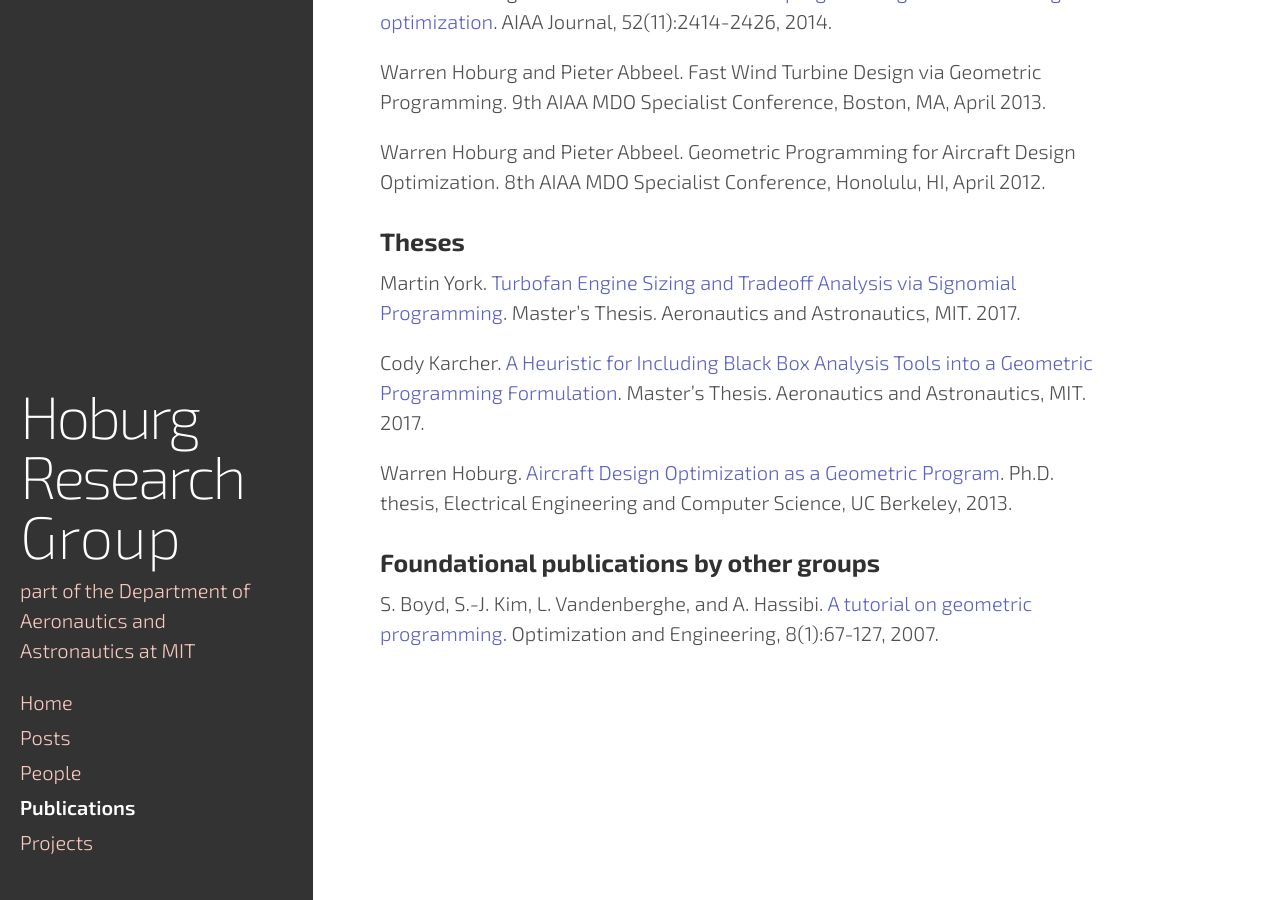
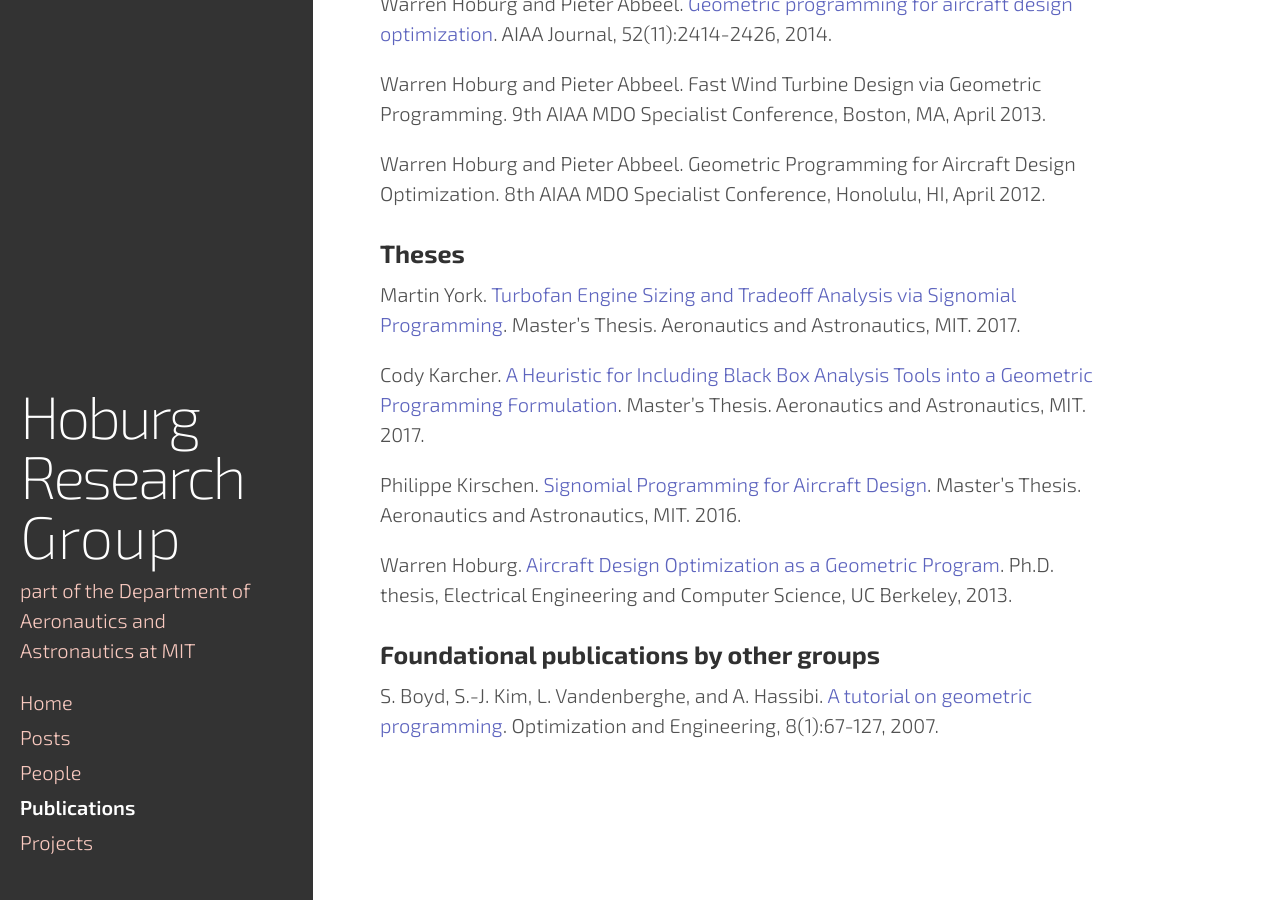
Before and after one commit to convexengineering/convexengineering.github.io, a Jekyll site: the page built from publications/index.md, in a window 1280 px wide and 900 px high, scrolled down 1035 px. Built offline with Jekyll 4.4.1, drawn with Linux system fonts in a browser that asks for light colours.

Commit message:
Adding Philippe's Master's thesis.

```diff
--- a/publications/index.md
+++ b/publications/index.md
@@ -4,6 +4,7 @@ title: Publications
 ---
 
 ### Preprints
+
 Martin York, Berk Ozturk, Edward Burnell and Warren Hoburg. [Efficient and Reliable Aircraft Multidisciplinary Design Optimization via Signomial Programming]({{site.baseurl}}/publications/SP_tasopt_watermark.pdf). | [code](http://github.com/hoburg/SPaircraft)
 
 Philippe Kirschen, Martin York, Berk Ozturk and Warren Hoburg. [Application of Signomial Programming to Aircraft Design]({{ site.baseurl }}/publications/spajoa_watermark.pdf). | [code](http://github.com/hoburg/SPaircraft)
@@ -33,6 +34,8 @@ Martin York. [Turbofan Engine Sizing and Tradeoff Analysis via Signomial Program
 
 Cody Karcher. [A Heuristic for Including Black Box Analysis Tools into a Geometric Programming Formulation]({{ site.baseurl }}/publications/karcher_masters_thesis.pdf). Master's Thesis. Aeronautics and Astronautics, MIT. 2017.
 
+Philippe Kirschen. [Signomial Programming for Aircraft Design]({{ site.baseurl }}/publications/kirschen_masters_thesis.pdf). Master's Thesis. Aeronautics and Astronautics, MIT. 2016.
+
 Warren Hoburg. [Aircraft Design Optimization as a Geometric Program]({{ site.baseurl }}/publications/hoburg_phd_thesis.pdf). Ph.D. thesis, Electrical Engineering and Computer Science, UC Berkeley, 2013.
 
 ### Foundational publications by other groups
```
Also changed, not shown: 1 other file.
